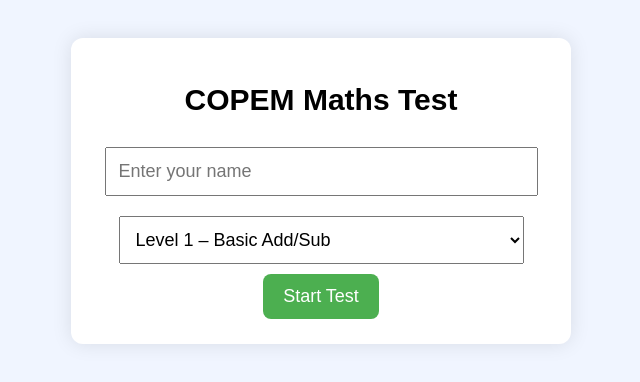
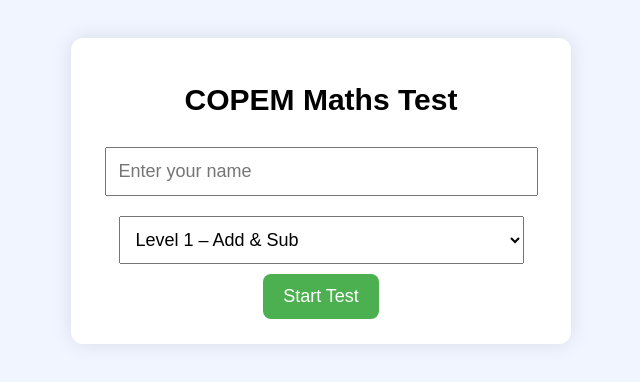
Before and after one commit to Soupmax22/COPEM-test, a plain HTML site: page index.html in a window 1280 px wide. Shown: the full height of the page, 319-959 px from the left. Drawn offline with Linux system fonts and the light colour scheme.

Commit message:
Refactor HTML structure and update select options

```diff
--- a/index.html
+++ b/index.html
@@ -6,6 +6,7 @@
 </head>
 <body>
 
+<div class="wrapper">
     <div class="container">
 
         <h1 class="title">COPEM Maths Test</h1>
@@ -14,8 +15,8 @@
             <input id="username" class="input" placeholder="Enter your name">
 
             <select id="level" class="input">
-            <option value="1">Level 1 – Basic Add/Sub</option>
-            <option value="2">Level 2 – Multiply/Divide</option>
+                <option value="1">Level 1 – Add & Sub</option>
+                <option value="2">Level 2 – Multiply & Divide</option>
                 <option value="3">Level 3 – Mixed CLIC</option>
                 <option value="4">Level 4 – Two Step</option>
                 <option value="5">Level 5 – Fractions</option>
@@ -25,8 +26,9 @@
             <button class="start-btn" onclick="startTest()">Start Test</button>
         </div>
 
-    <div id="quiz" class="quiz hidden"></div>
+        <div id="quiz" class="hidden"></div>
 
+    </div>
 </div>
 
 <script src="script.js"></script>
```
Lines whose indentation alone changed are shown as unchanged.
